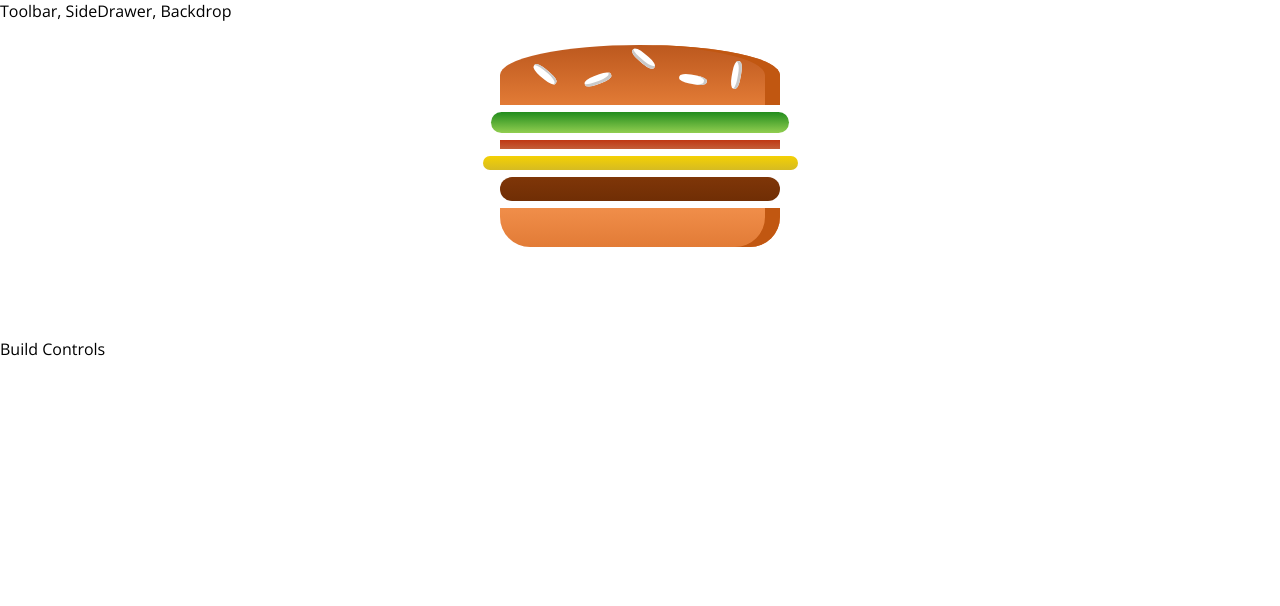
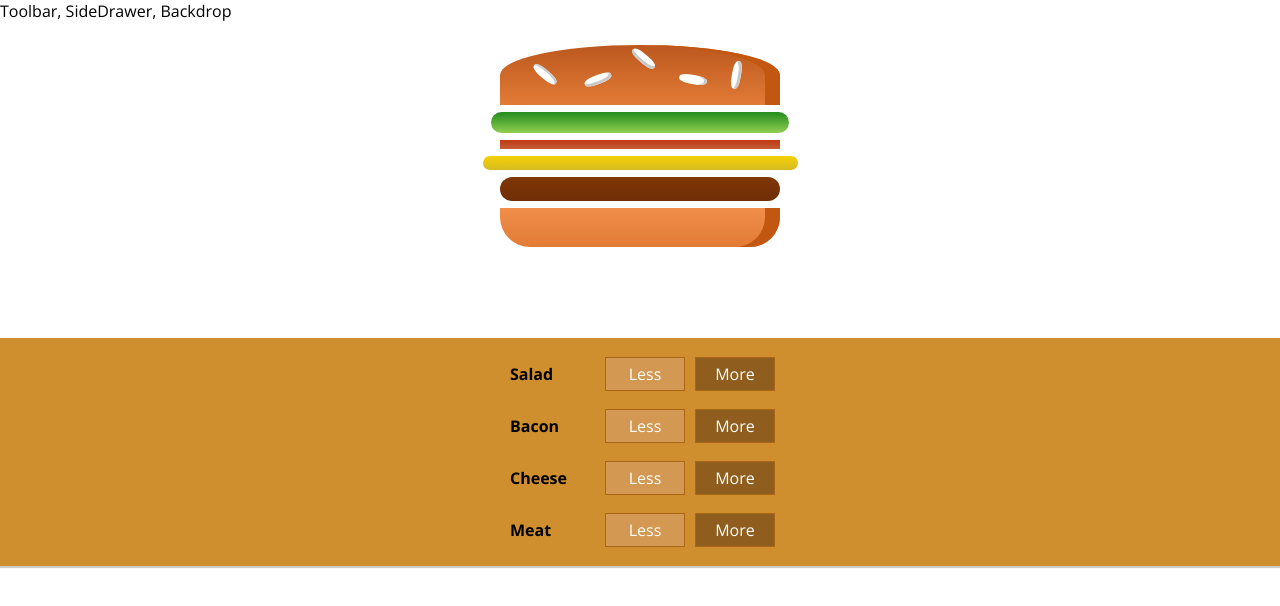
Before and after one commit to LordCracken/burger-builder, a React (Create React App) app: page / in a window 1280 px wide. Shown: the top 606 px of the page. Built offline with nearby package versions, Linux system fonts and the light colour scheme.

Commit message:
add build control section without functional

```diff
--- /dev/null
+++ b/src/components/Burger/BuildControls/BuildControl/BuildControl.js
@@ -0,0 +1,13 @@
+import React from 'react';
+
+import classes from './BuildControl.module.css'
+
+const BuildControl = ({ label }) => (
+  <div className={classes.BuildControl}>
+    <div className={classes.Label}>{label}</div>
+    <button className={classes.Less}>Less</button>
+    <button className={classes.More}>More</button>
+  </div>
+);
+
+export default BuildControl;
--- /dev/null
+++ b/src/components/Burger/BuildControls/BuildControl/BuildControl.module.css
@@ -0,0 +1,56 @@
+.BuildControl {
+  display: flex;
+  justify-content: space-between;
+  align-items: center;
+  margin: 5px 0;
+}
+
+.BuildControl button {
+  display: block;
+  margin: 0 5px;
+  border: 1px solid #AA6817;
+  padding: 5px;
+  width: 80px;
+  cursor: pointer;
+  font: inherit;
+  outline: none;
+}
+
+.BuildControl button:disabled {
+  border: 1px solid #7E7365;
+  cursor: default;
+  color: #ccc;
+  background-color: #AC9980;
+}
+
+.BuildControl button:hover:disabled {
+  cursor: not-allowed;
+  color: #ccc;
+  background-color: #AC9980;
+}
+
+.Label {
+  padding: 10px;
+  width: 80px;
+  font-weight: bold;
+}
+
+.BuildControl .Less {
+  color: white;
+  background-color: #D39952;
+}
+
+.BuildControl .More {
+  color: white;
+  background-color: #8F5E1E;
+}
+
+.BuildControl .Less:hover, .BuildControl .Less:active {
+  color: white;
+  background-color: #DAA972;
+}
+
+.BuildControl .More:hover,.BuildControl .More:active {
+  color: white;
+  background-color: #99703F;
+}
--- /dev/null
+++ b/src/components/Burger/BuildControls/BuildControls.js
@@ -0,0 +1,19 @@
+import React from 'react';
+
+import classes from './BuildControls.module.css';
+import BuildControl from './BuildControl/BuildControl';
+
+const controls = [
+  { label: 'Salad', type: 'salad' },
+  { label: 'Bacon', type: 'bacon' },
+  { label: 'Cheese', type: 'cheese' },
+  { label: 'Meat', type: 'meat' }
+];
+
+const BuildControls = () => (
+  <div className={classes.BuildControls}>
+    {controls.map(ctrl => <BuildControl key={ctrl.label} label={ctrl.label} />)}
+  </div>
+);
+
+export default BuildControls;
--- /dev/null
+++ b/src/components/Burger/BuildControls/BuildControls.module.css
@@ -0,0 +1,10 @@
+.BuildControls {
+  display: flex;
+  flex-flow: column;
+  align-items: center;
+  margin: auto;
+  padding: 10px 0;
+  width: 100%;
+  background-color: #cf8f2e;
+  box-shadow: 0 2px 1px #ccc;
+}
--- a/src/containers/BurgerBuilder/BurgerBuilder.js
+++ b/src/containers/BurgerBuilder/BurgerBuilder.js
@@ -1,6 +1,7 @@
 import React, { Component } from 'react';
 
 import Burger from '../../components/Burger/Burger';
+import BuildControls from '../../components/Burger/BuildControls/BuildControls';
 
 class BurgerBuilder extends Component {
   state = {
@@ -16,7 +17,7 @@
     return (
       <>
         <Burger ingredients={this.state.ingredients} />
-        <div>Build Controls</div>
+        <BuildControls />
       </>
     );
   }
```
